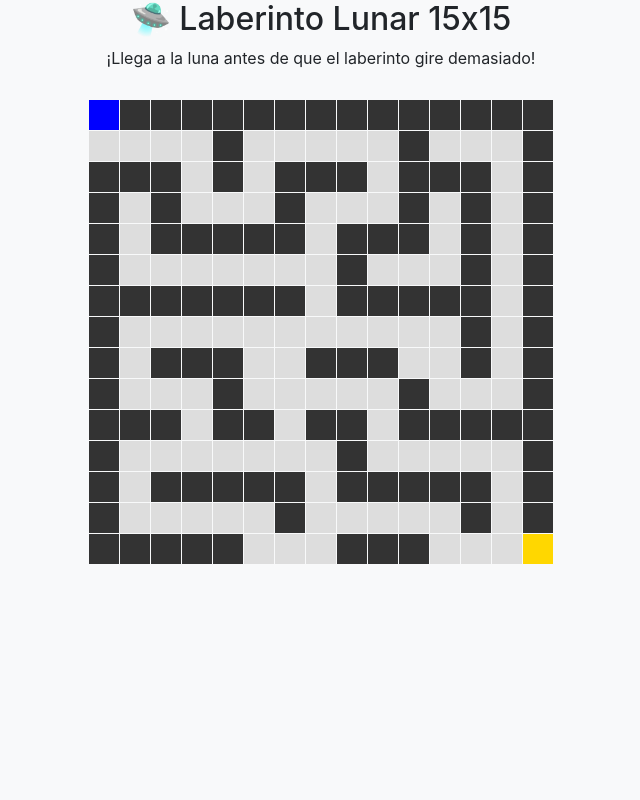
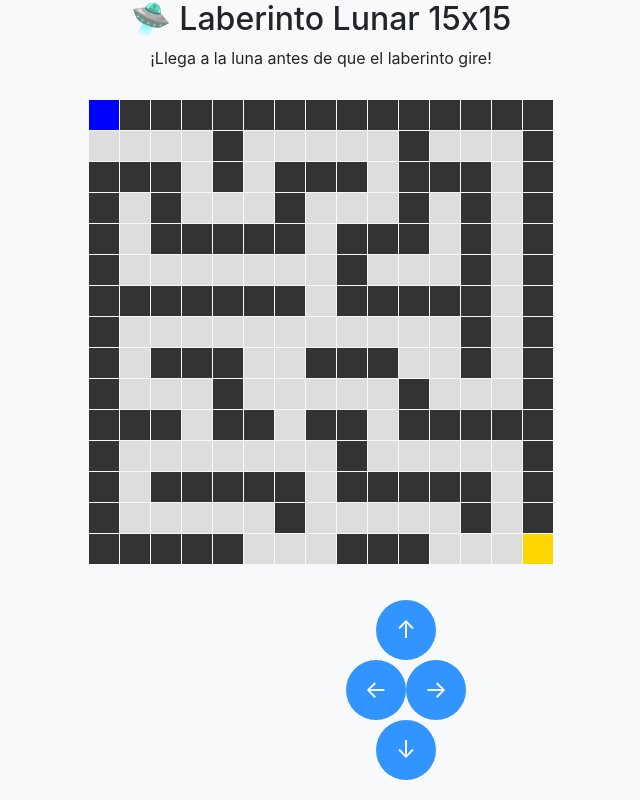
Before and after one commit to cghidalgos/spacex, a Flask app: page /juego in a window 1280 px wide. Shown: the whole page, without its empty margins (319-959 px from the left). Run offline with Flask 2, Linux system fonts and the light colour scheme; parts of the project's set-up code (start-up, migrations or seed data) failed here and were passed over; some libraries are stand-ins or nearby versions.

Commit message:
Update juego.html

```diff
--- a/templates/juego.html
+++ b/templates/juego.html
@@ -2,6 +2,7 @@
 <html lang="es">
 <head>
   <meta charset="UTF-8">
+  <meta name="viewport" content="width=device-width, initial-scale=1.0, maximum-scale=1.0, user-scalable=no">
   <title>Laberinto Lunar 15x15</title>
   <link rel="stylesheet" href="https://stackpath.bootstrapcdn.com/bootstrap/4.3.1/css/bootstrap.min.css">
   <style>
@@ -10,6 +11,7 @@
       justify-content: center;
       align-items: center;
       margin-top: 30px;
+      touch-action: none;
     }
     #laberinto {
       display: grid;
@@ -32,14 +34,49 @@
     .meta {
       background-color: gold;
     }
+    .touch-controls {
+      position: fixed;
+      bottom: 20px;
+      width: 100%;
+      display: none;
+      justify-content: center;
+      gap: 10px;
+    }
+    .touch-btn {
+      width: 60px;
+      height: 60px;
+      border-radius: 50%;
+      font-size: 24px;
+      background-color: rgba(0, 123, 255, 0.8);
+      border: none;
+      color: white;
+      touch-action: manipulation;
+    }
+    @media (hover: none) {
+      .touch-controls {
+        display: flex;
+      }
+    }
   </style>
 </head>
 <body class="bg-light">
   <div class="container text-center">
     <h2>🛸 Laberinto Lunar 15x15</h2>
-    <p>¡Llega a la luna antes de que el laberinto gire demasiado!</p>
+    <p>¡Llega a la luna antes de que el laberinto gire!</p>
     <div id="laberintoContainer">
       <div id="laberinto"></div>
+    </div>
+
+    <!-- Controles táctiles -->
+    <div class="touch-controls">
+      <div class="d-flex flex-column align-items-center gap-2">
+        <button class="touch-btn" id="btnUp">↑</button>
+        <div class="d-flex gap-2">
+          <button class="touch-btn" id="btnLeft">←</button>
+          <button class="touch-btn" id="btnRight">→</button>
+        </div>
+        <button class="touch-btn" id="btnDown">↓</button>
+      </div>
     </div>
 
     <form id="form" method="POST" style="display: none;">
@@ -71,6 +108,28 @@
     const laberinto = document.getElementById('laberinto');
     let startTime = Date.now();
     let currentRotation = 0;
+    let isMobile = /Android|webOS|iPhone|iPad|iPod|BlackBerry|IEMobile|Opera Mini/i.test(navigator.userAgent);
+
+    function mover(dx, dy) {
+      const nuevoX = posX + dx;
+      const nuevoY = posY + dy;
+
+      if (
+        nuevoX >= 0 && nuevoY >= 0 &&
+        nuevoY < mapa.length && nuevoX < mapa[0].length &&
+        mapa[nuevoY][nuevoX] !== 0
+      ) {
+        posX = nuevoX;
+        posY = nuevoY;
+        dibujarLaberinto();
+
+        if (mapa[posY][posX] === 2) {
+          const tiempo = ((Date.now() - startTime) / 1000).toFixed(1);
+          document.getElementById('tiempo').value = tiempo;
+          document.getElementById('form').style.display = 'block';
+        }
+      }
+    }
 
     function dibujarLaberinto() {
       laberinto.innerHTML = '';
@@ -86,30 +145,40 @@
       }
     }
 
+    // Controles de teclado
     document.addEventListener('keydown', (e) => {
-      let nuevoX = posX;
-      let nuevoY = posY;
-      if (e.key === 'ArrowUp') nuevoY--;
-      if (e.key === 'ArrowDown') nuevoY++;
-      if (e.key === 'ArrowLeft') nuevoX--;
-      if (e.key === 'ArrowRight') nuevoX++;
-      if (
-        nuevoX >= 0 && nuevoY >= 0 &&
-        nuevoY < mapa.length && nuevoX < mapa[0].length &&
-        mapa[nuevoY][nuevoX] !== 0
-      ) {
-        posX = nuevoX;
-        posY = nuevoY;
-        dibujarLaberinto();
-        if (mapa[posY][posX] === 2) {
-          const tiempo = ((Date.now() - startTime) / 1000).toFixed(1);
-          document.getElementById('tiempo').value = tiempo;
-          document.getElementById('form').style.display = 'block';
-        }
+      switch(e.key) {
+        case 'ArrowUp': mover(0, -1); break;
+        case 'ArrowDown': mover(0, 1); break;
+        case 'ArrowLeft': mover(-1, 0); break;
+        case 'ArrowRight': mover(1, 0); break;
       }
     });
 
-    // Rotar el laberinto cada 5 segundos
+    // Controles táctiles
+    if (isMobile) {
+      document.getElementById('btnUp').addEventListener('touchstart', (e) => {
+        e.preventDefault();
+        mover(0, -1);
+      });
+
+      document.getElementById('btnDown').addEventListener('touchstart', (e) => {
+        e.preventDefault();
+        mover(0, 1);
+      });
+
+      document.getElementById('btnLeft').addEventListener('touchstart', (e) => {
+        e.preventDefault();
+        mover(-1, 0);
+      });
+
+      document.getElementById('btnRight').addEventListener('touchstart', (e) => {
+        e.preventDefault();
+        mover(1, 0);
+      });
+    }
+
+    // Rotación automática del laberinto
     setInterval(() => {
       currentRotation = (currentRotation + 90) % 360;
       laberinto.style.transform = `rotate(${currentRotation}deg)`;
```
